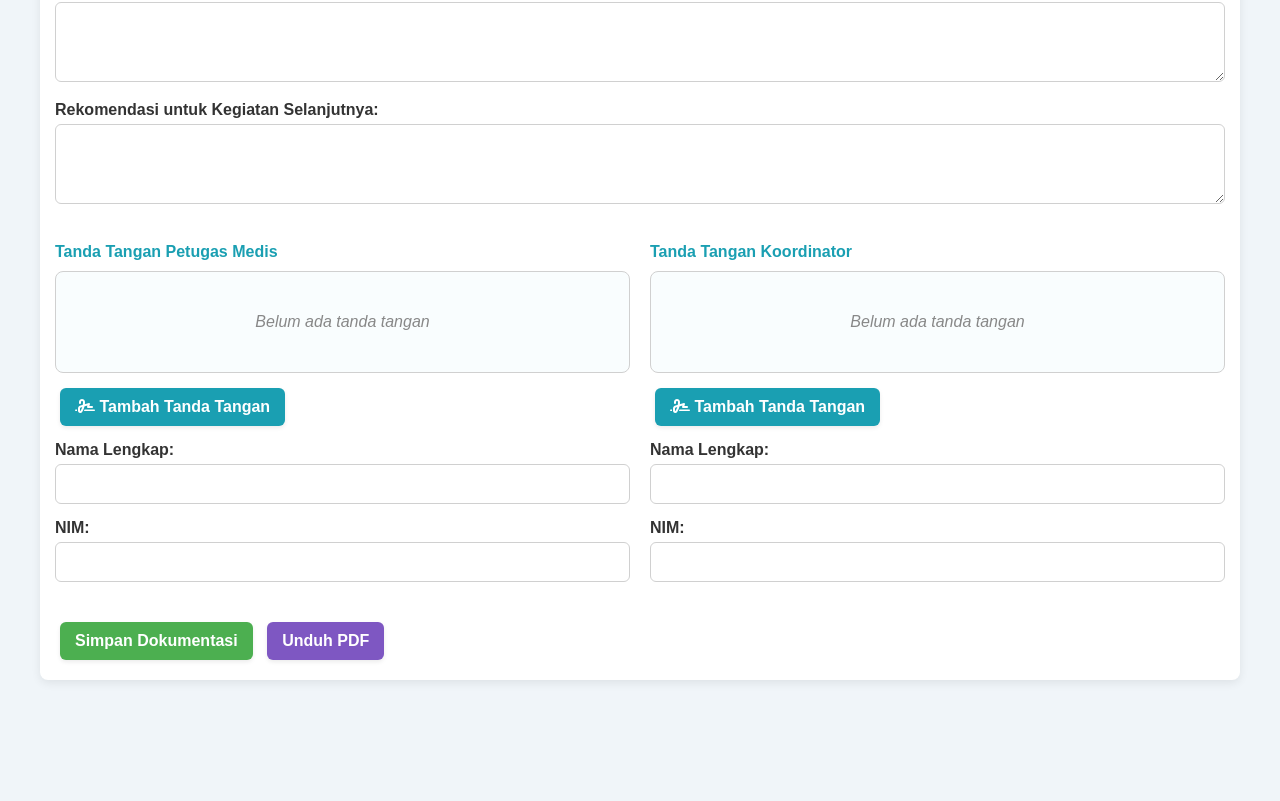
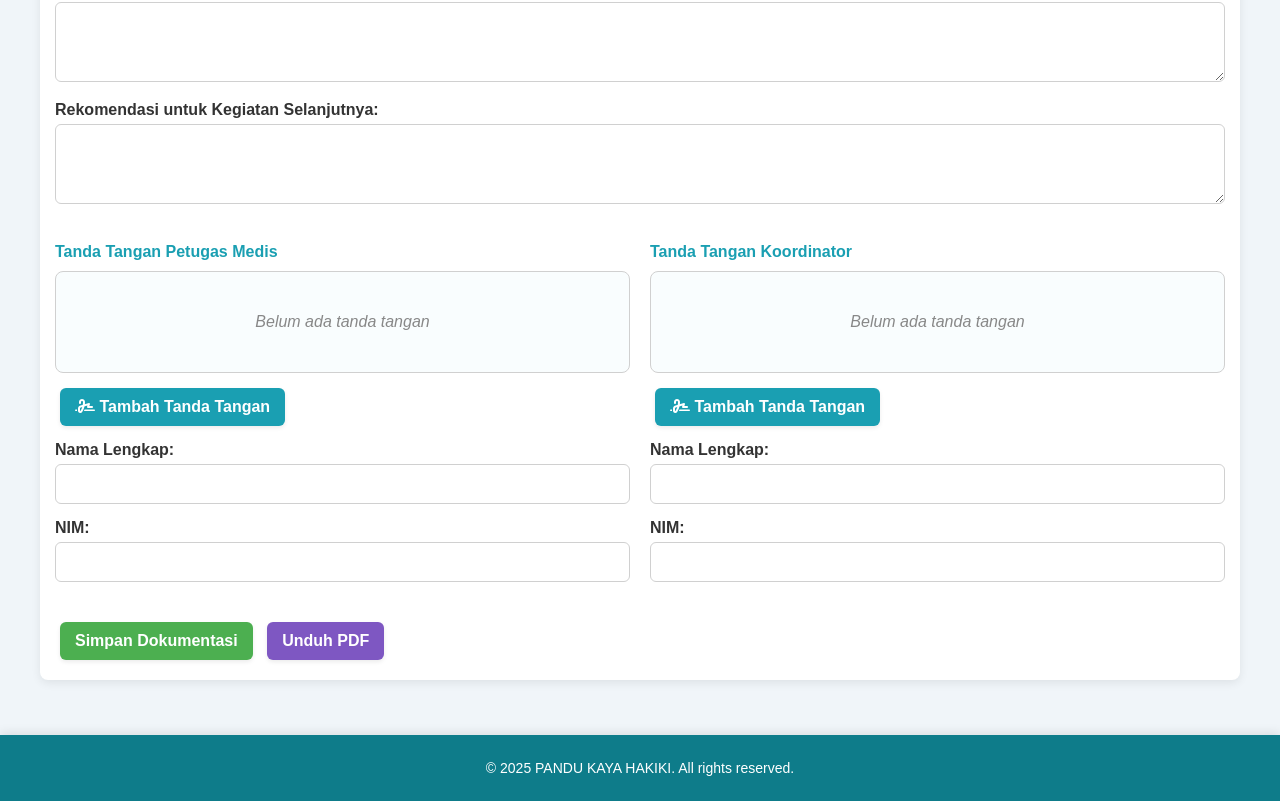
Before and after one commit to Pandu98-pkh/medic-centurion2025, a website: page index.html in a window 1280 px wide. Shown: the part 2453-3254 px from the top of the page. Before the commit the page ends 3158 px from the top, so only its background shows below. Drawn offline with nearby package versions, Linux system fonts and the light colour scheme.

Commit message:
Update index.html

```diff
--- a/index.html
+++ b/index.html
@@ -420,5 +420,9 @@
 
     <script src="script.js"></script>
 </body>
-
+<footer class="footer">
+    <div class="container">
+        <p id="copyright">&copy; 2025 PANDU KAYA HAKIKI. All rights reserved.</p>
+    </div>
+</footer>
 </html>
```
